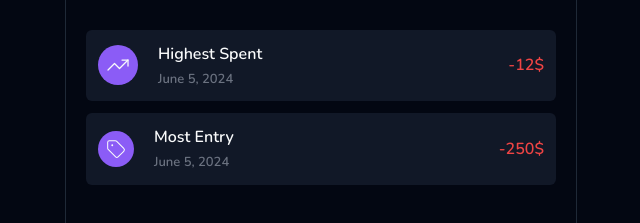
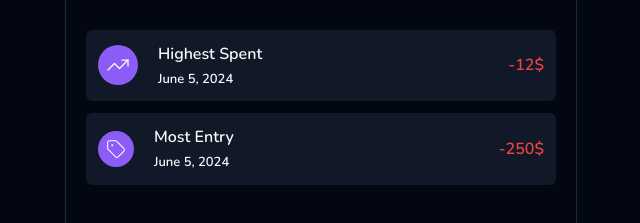
Before and after one commit to sohunz/daily-expense-tracker, a React (Vite) app: page /analytic in a window 1280 px wide. Shown: the part 465-688 px from the top of the page, without its empty margins (319-959 px from the left). Built offline with nearby package versions, Linux system fonts and the light colour scheme.

Commit message:
fix theme mode

```diff
--- a/src/index.css
+++ b/src/index.css
@@ -65,7 +65,7 @@
         --primary: 210 20% 98%;
         --primary-foreground: 220.9 39.3% 11%;
 
-        --secondary: 215 27.9% 16.9%;
+        --secondary: 221, 39%, 11%;
         --secondary-foreground: 210 20% 98%;
 
         --muted: 215 27.9% 16.9%;
--- a/src/pages/Analytic.tsx
+++ b/src/pages/Analytic.tsx
@@ -28,28 +28,28 @@ const Analytic = () => {
             </p>
             <ChartData />
             <div className="w-full space-y-3 mt-10">
-                <div className="w-full flex justify-between items-center bg-gray-900 p-3 rounded-md">
+                <div className="w-full flex justify-between items-center bg-secondary p-3 rounded-md">
                     <div className="flex items-center gap-5">
-                        <div className=" rounded-full p-2 bg-violet-500">
+                        <div className=" rounded-full p-2 bg-violet-500 text-white">
                             <TrendingUp strokeWidth={1.25} />
                         </div>
                         <p className="flex flex-col gap-1">
                             Highest Spent
-                            <span className="text-[13px] text-gray-500">
+                            <span className="text-[13px] ">
                                 {convertDate(date)}
                             </span>
                         </p>
                     </div>
                     <p className="text-red-500">-{highestExpense}$</p>
                 </div>
-                <div className="w-full flex justify-between items-center bg-gray-900 p-3 rounded-md">
+                <div className="w-full flex justify-between items-center bg-secondary p-3 rounded-md">
                     <div className="flex items-center gap-5">
-                        <div className=" rounded-full p-2 bg-violet-500">
+                        <div className=" rounded-full p-2 bg-violet-500 text-white">
                             <Tag strokeWidth={1.25} size={20} />
                         </div>
-                        <p className="flex flex-col gap-1">
+                        <p className="flex flex-col gap-1 ">
                             Most Entry
-                            <span className="text-[13px] text-gray-500">
+                            <span className="text-[13px] ">
                                 {convertDate(date)}
                             </span>
                         </p>
```
